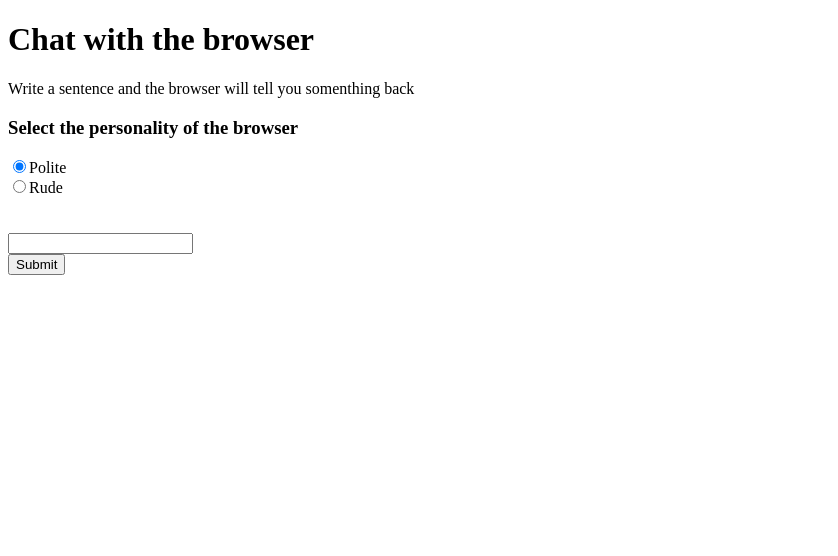
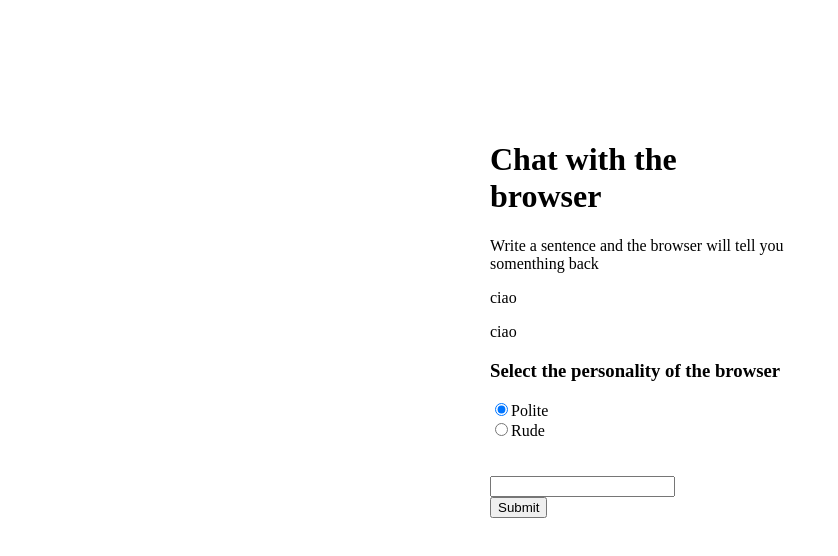
Before and after one commit to smooth-operators-fac/chat, a plain HTML site: page index.html in a window 1280 px wide. Shown: the whole page, without its empty margins (0-838 px from the left). Drawn offline with Linux system fonts and the light colour scheme.

Commit message:
some css

```diff
--- a/index.html
+++ b/index.html
@@ -1,11 +1,17 @@
 <!DOCTYPE html>
 <html>
+	<head>
+		<link rel='stylesheet' type='text/css' href='style.css'>
+	</head>
 	<body>
 		<div id='container'>
 		<h1>Chat with the browser</h1>
 
 		<p>Write  a sentence and the browser will tell you somenthing back</p>
-		<div id='output'></div>
+		<div id='output'>
+		<p>ciao</p>
+		<p>ciao</p>
+		</div>
 		<form>
 			<h3>Select the personality of the browser</h3>
 			<input type="radio" name="gender" value="rude" checked>Polite<br>
--- /dev/null
+++ b/style.css
@@ -0,0 +1,10 @@
+#container{
+	width: 300px;
+	  height: 100px;
+	    padding: 20px;
+position: absolute;
+  top: 50%;
+    left: 50%;
+ margin: -300px 0 0 -170px;
+
+}
```
Also changed, not shown: 1 other file.
